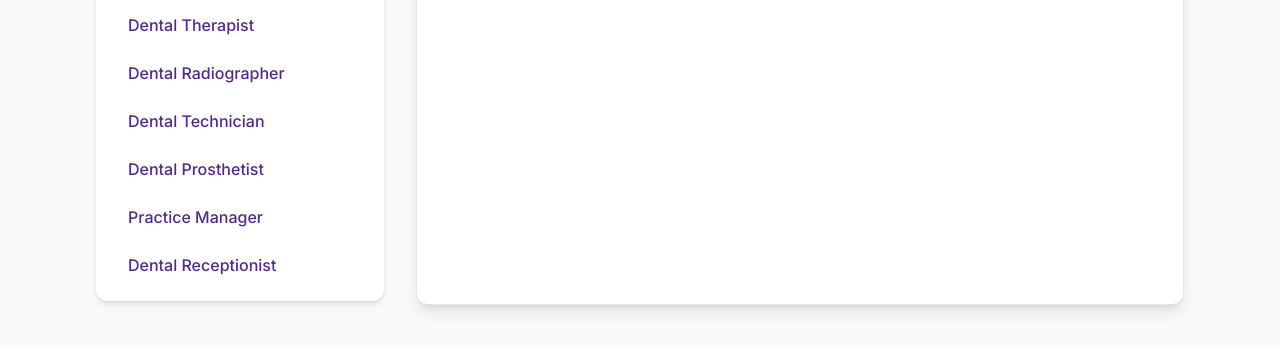
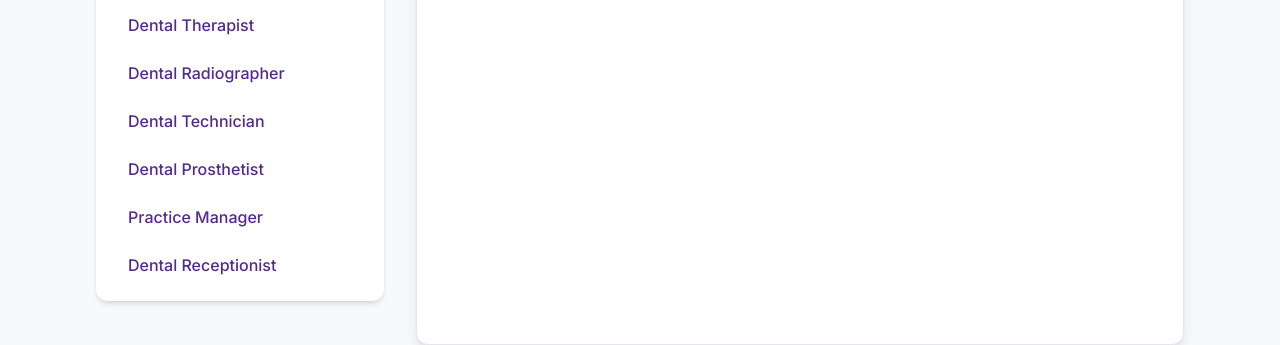
Before and after one commit to DapaLMS1/Dental-team-roles, a plain HTML site: page index.html in a window 1280 px wide. Shown: the part 460-805 px from the top of the page. Drawn offline with nearby package versions, Linux system fonts and the light colour scheme.

Commit message:
Update index.html

```diff
--- a/index.html
+++ b/index.html
@@ -44,7 +44,7 @@
 
         /* Styling for the role card content */
         .role-content-panel {
-            min-height: 600px; /* Ensure content area has a minimum height */
+            min-height: 640px; /* Ensure content area has a minimum height */
         }
     </style>
 </head>
```
